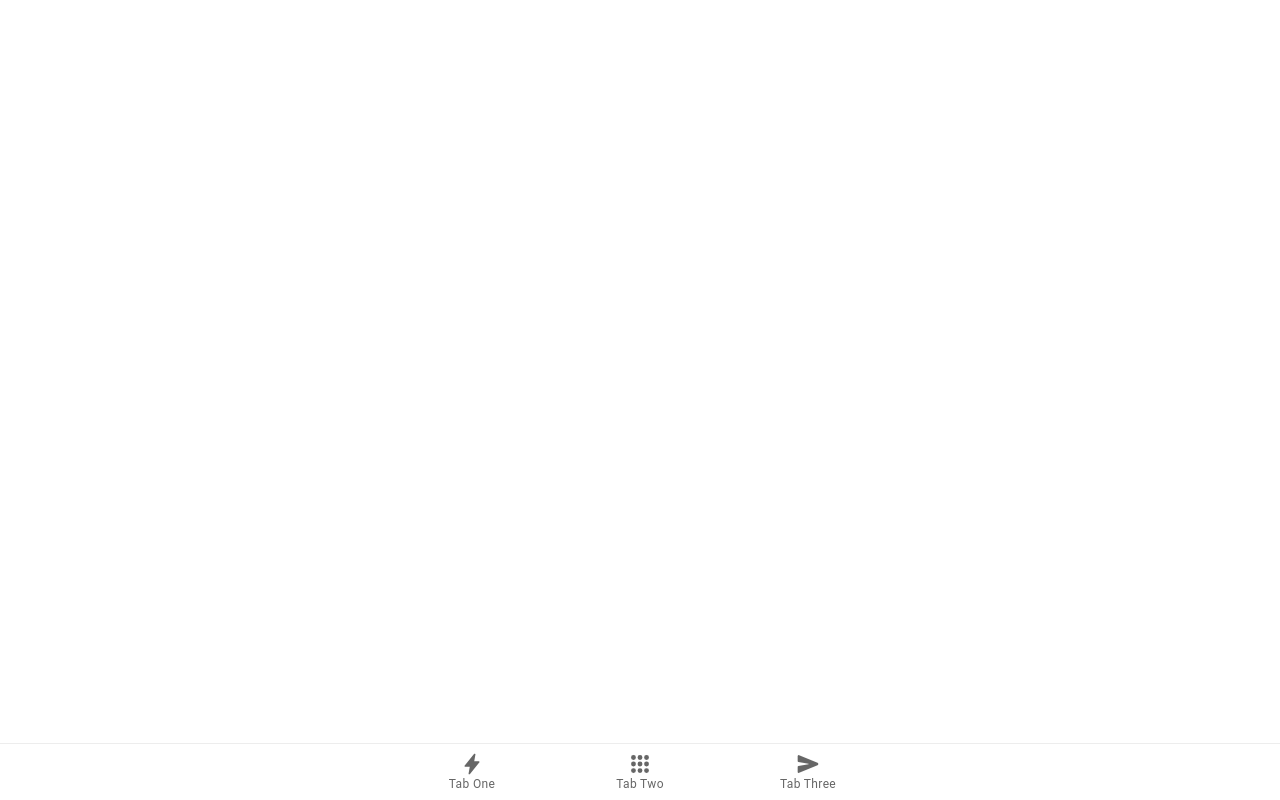
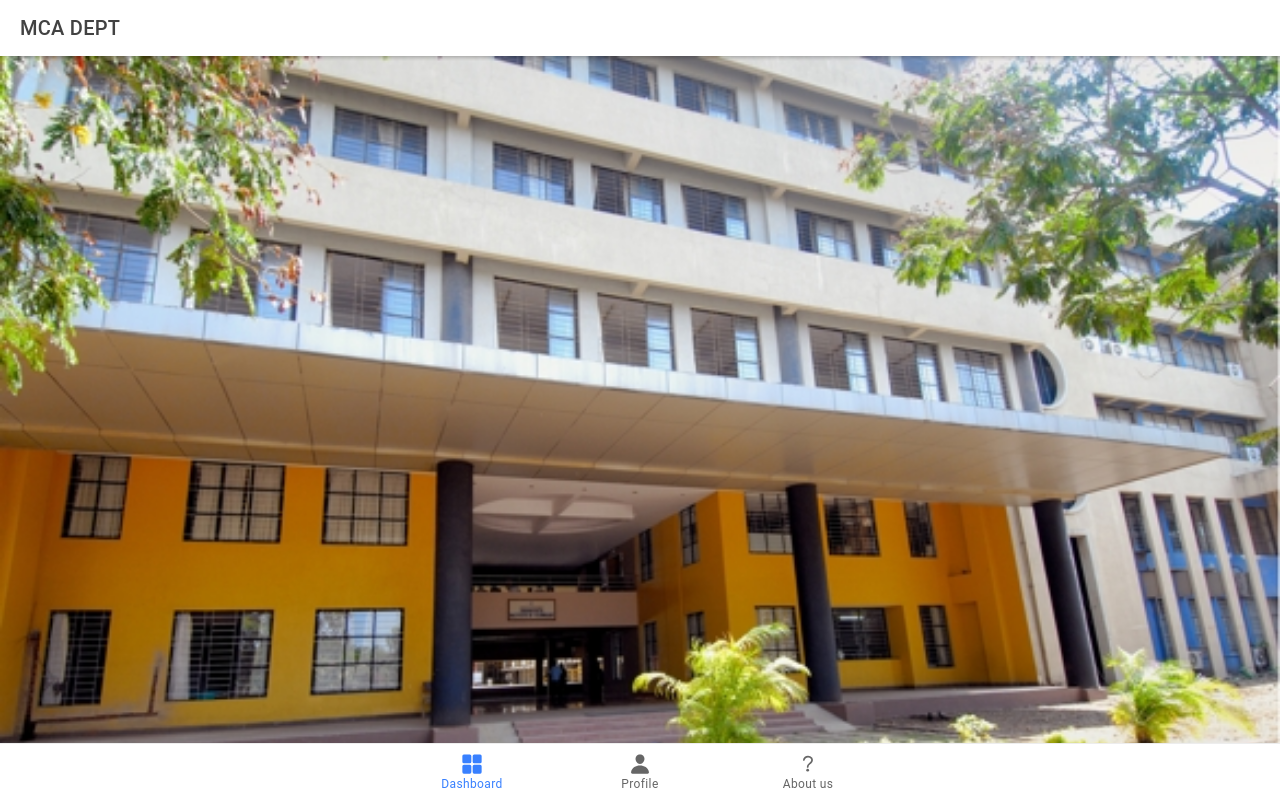
Before and after one commit to fruxc/MCA_DEPT, a React (Create React App) app: page /dashboard in a window 1280 px wide. Built offline with nearby package versions, Linux system fonts and the light colour scheme.

Commit message:
MCA DEPT

```diff
--- a/package.json
+++ b/package.json
@@ -4,7 +4,9 @@
   "private": true,
   "dependencies": {
     "@capacitor/core": "1.5.0",
+    "@ionic/pwa-elements": "^1.4.2",
     "@ionic/react": "^4.11.8",
+    "@ionic/react-hooks": "0.0.6",
     "@ionic/react-router": "^4.11.8",
     "@testing-library/jest-dom": "^4.2.4",
     "@testing-library/react": "^9.4.0",
@@ -45,7 +47,8 @@
     ]
   },
   "devDependencies": {
-    "@capacitor/cli": "1.5.0"
+    "@capacitor/cli": "1.5.0",
+    "@ionic/lab": "3.0.2"
   },
   "description": "An Ionic project"
 }
--- a/src/App.tsx
+++ b/src/App.tsx
@@ -10,10 +10,10 @@ import {
   IonTabs
 } from '@ionic/react';
 import { IonReactRouter } from '@ionic/react-router';
-import { apps, flash, send } from 'ionicons/icons';
-import Tab1 from './pages/Tab1';
-import Tab2 from './pages/Tab2';
-import Tab3 from './pages/Tab3';
+import { person, help, grid } from 'ionicons/icons';
+import Dashboard from './pages/Dashboard';
+import Profile from './pages/Profile';
+import About from './pages/About';
 import Details from './pages/Details';
 
 /* Core CSS required for Ionic components to work properly */
@@ -40,24 +40,24 @@ const App: React.FC = () => (
     <IonReactRouter>
       <IonTabs>
         <IonRouterOutlet>
-          <Route path="/tab1" component={Tab1} exact={true} />
-          <Route path="/tab2" component={Tab2} exact={true} />
-          <Route path="/tab2/details" component={Details} />
-          <Route path="/tab3" component={Tab3} />
+          <Route path="/dashboard" component={Dashboard} exact={true} />
+          <Route path="/profile" component={Profile} exact={true} />
+          <Route path="/profile/details" component={Details} />
+          <Route path="/about" component={About} exact={true}/>
           <Route path="/" render={() => <Redirect to="/tab1" />} exact={true} />
         </IonRouterOutlet>
         <IonTabBar slot="bottom">
-          <IonTabButton tab="tab1" href="/tab1">
-            <IonIcon icon={flash} />
-            <IonLabel>Tab One</IonLabel>
+          <IonTabButton tab="dashboard" href="/dashboard">
+            <IonIcon icon={grid} />
+            <IonLabel>Dashboard</IonLabel>
           </IonTabButton>
-          <IonTabButton tab="tab2" href="/tab2">
-            <IonIcon icon={apps} />
-            <IonLabel>Tab Two</IonLabel>
+          <IonTabButton tab="profile" href="/profile">
+            <IonIcon icon={person} />
+            <IonLabel>Profile</IonLabel>
           </IonTabButton>
-          <IonTabButton tab="tab3" href="/tab3">
-            <IonIcon icon={send} />
-            <IonLabel>Tab Three</IonLabel>
+          <IonTabButton tab="about" href="/about">
+            <IonIcon icon={help} />
+            <IonLabel>About us</IonLabel>
           </IonTabButton>
         </IonTabBar>
       </IonTabs>
--- a/src/index.tsx
+++ b/src/index.tsx
@@ -2,6 +2,10 @@ import React from 'react';
 import ReactDOM from 'react-dom';
 import App from './App';
 import * as serviceWorker from './serviceWorker';
+import { defineCustomElements } from '@ionic/pwa-elements/loader';
+
+// Call the element loader after the platform has been bootstrapped
+defineCustomElements(window);
 
 ReactDOM.render(<App />, document.getElementById('root'));
 
--- /dev/null
+++ b/src/pages/About.tsx
@@ -0,0 +1,44 @@
+import {
+  IonCard,
+  IonCardContent,
+  IonCardHeader,
+  IonCardSubtitle,
+  IonCardTitle,
+  IonContent,
+  IonHeader,
+  IonPage,
+  IonTitle,
+  IonToolbar
+} from '@ionic/react';
+import React from 'react';
+import './Dashboard.css';
+
+const About: React.FC = () => {
+  return (
+    <IonPage>
+      <IonHeader>
+        <IonToolbar>
+          <IonTitle>MCA DEPT</IonTitle>
+        </IonToolbar>
+      </IonHeader>
+
+      <img src="/assets/Entrance.jpg" alt="" />
+      <IonContent>
+        <IonCard>
+          <IonCardHeader>
+            <IonCardSubtitle>About Us</IonCardSubtitle>
+            <IonCardTitle>Welcome to SPIT</IonCardTitle>
+          </IonCardHeader>
+          <IonCardContent>
+            <p>
+              Now that your app has been created, you'll want to start building out features and
+              components. Check out some of the resources below for next steps.
+            </p>
+          </IonCardContent>
+        </IonCard>
+      </IonContent>
+    </IonPage>
+  );
+};
+
+export default About;
--- /dev/null
+++ b/src/pages/Dashboard.tsx
@@ -0,0 +1,50 @@
+import {
+  IonCard,
+  IonCardContent,
+  IonCardHeader,
+  IonCardSubtitle,
+  IonCardTitle,
+  IonContent,
+  IonHeader,
+  IonIcon,
+  IonItem,
+  IonLabel,
+  IonList,
+  IonListHeader,
+  IonPage,
+  IonTitle,
+  IonToolbar
+} from '@ionic/react';
+import { book, build, colorFill, grid } from 'ionicons/icons';
+import React from 'react';
+import './Dashboard.css';
+
+const Dashboard: React.FC = () => {
+  return (
+    <IonPage>
+      <IonHeader>
+        <IonToolbar>
+          <IonTitle>MCA DEPT</IonTitle>
+        </IonToolbar>
+      </IonHeader>
+
+      <img src="/assets/Entrance.jpg" alt="" />
+      <IonContent>
+        <IonCard>
+          <IonCardHeader>
+            <IonCardSubtitle>About Us</IonCardSubtitle>
+            <IonCardTitle>Welcome to SPIT</IonCardTitle>
+          </IonCardHeader>
+          <IonCardContent>
+            <p>
+              Now that your app has been created, you'll want to start building out features and
+              components. Check out some of the resources below for next steps.
+            </p>
+          </IonCardContent>
+        </IonCard>
+      </IonContent>
+    </IonPage>
+  );
+};
+
+export default Dashboard;
--- a/src/pages/Tab2.tsx
+++ b/src/pages/Profile.tsx
@@ -1,7 +1,7 @@
 import React from 'react';
 import { IonContent, IonHeader, IonItem, IonLabel, IonList, IonPage, IonTitle, IonToolbar } from '@ionic/react';
 
-const Tab2: React.FC = () => {
+const Profile: React.FC = () => {
   return (
     <IonPage>
       <IonHeader>
@@ -11,7 +11,7 @@ const Tab2: React.FC = () => {
       </IonHeader>
       <IonContent>
         <IonList>
-          <IonItem routerLink="/tab2/details">
+          <IonItem routerLink="/profile/details">
             <IonLabel>
               <h2>Go to detail</h2>
             </IonLabel>
@@ -22,4 +22,4 @@ const Tab2: React.FC = () => {
   );
 };
 
-export default Tab2;
+export default Profile;
--- a/src/pages/Tab1.tsx
+++ /dev/null
@@ -1,71 +0,0 @@
-import {
-  IonCard,
-  IonCardContent,
-  IonCardHeader,
-  IonCardSubtitle,
-  IonCardTitle,
-  IonContent,
-  IonHeader,
-  IonIcon,
-  IonItem,
-  IonLabel,
-  IonList,
-  IonListHeader,
-  IonPage,
-  IonTitle,
-  IonToolbar
-} from '@ionic/react';
-import { book, build, colorFill, grid } from 'ionicons/icons';
-import React from 'react';
-import './Tab1.css';
-
-const Tab1: React.FC = () => {
-  return (
-    <IonPage>
-      <IonHeader>
-        <IonToolbar>
-          <IonTitle>Tab One</IonTitle>
-        </IonToolbar>
-      </IonHeader>
-      <IonContent>
-        <IonCard className="welcome-card">
-          <img src="/assets/shapes.svg" alt="" />
-          <IonCardHeader>
-            <IonCardSubtitle>Get Started</IonCardSubtitle>
-            <IonCardTitle>Welcome to Ionic</IonCardTitle>
-          </IonCardHeader>
-          <IonCardContent>
-            <p>
-              Now that your app has been created, you'll want to start building out features and
-              components. Check out some of the resources below for next steps.
-            </p>
-          </IonCardContent>
-        </IonCard>
-
-        <IonList lines="none">
-          <IonListHeader>
-            <IonLabel>Resources</IonLabel>
-          </IonListHeader>
-          <IonItem href="https://ionicframework.com/docs/" target="_blank">
-            <IonIcon slot="start" color="medium" icon={book} />
-            <IonLabel>Ionic Documentation</IonLabel>
-          </IonItem>
-          <IonItem href="https://ionicframework.com/docs/building/scaffolding" target="_blank">
-            <IonIcon slot="start" color="medium" icon={build} />
-            <IonLabel>Scaffold Out Your App</IonLabel>
-          </IonItem>
-          <IonItem href="https://ionicframework.com/docs/layout/structure" target="_blank">
-            <IonIcon slot="start" color="medium" icon={grid} />
-            <IonLabel>Change Your App Layout</IonLabel>
-          </IonItem>
-          <IonItem href="https://ionicframework.com/docs/theming/basics" target="_blank">
-            <IonIcon slot="start" color="medium" icon={colorFill} />
-            <IonLabel>Theme Your App</IonLabel>
-          </IonItem>
-        </IonList>
-      </IonContent>
-    </IonPage>
-  );
-};
-
-export default Tab1;
--- a/src/pages/Tab3.tsx
+++ /dev/null
@@ -1,17 +0,0 @@
-import React from 'react';
-import { IonContent, IonHeader, IonPage, IonTitle, IonToolbar } from '@ionic/react';
-
-const Tab3Page: React.FC = () => {
-  return (
-    <IonPage>
-      <IonHeader>
-        <IonToolbar>
-          <IonTitle>Tab Three</IonTitle>
-        </IonToolbar>
-      </IonHeader>
-      <IonContent></IonContent>
-    </IonPage>
-  );
-};
-
-export default Tab3Page;
```
Also changed, not shown: public/assets/Entrance.jpg (added), src/pages/Dashboard.css (renamed from src/pages/Tab1.css), 1 other file (tests, documents, lock files or other folders).
